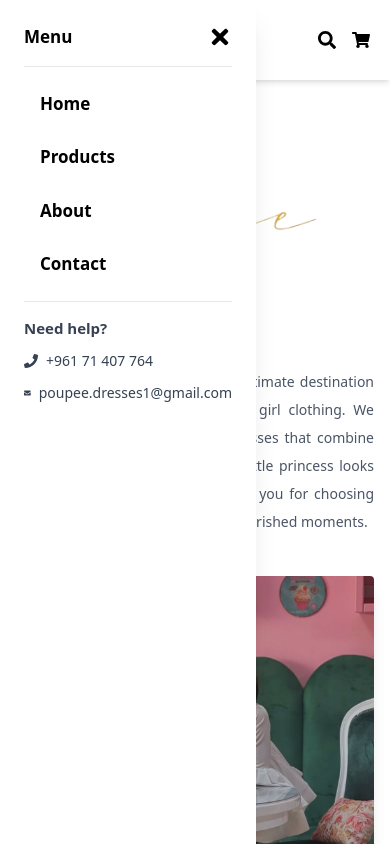
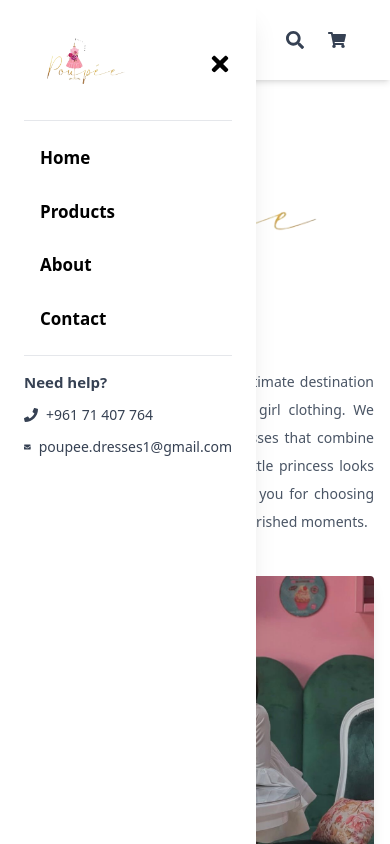
Before and after one commit to nancy-dayekh/Najem.bookss, a Next.js app: page /about in a window 390 px wide. Both pictures are taken after a click on the button 32 px from the left and 40 px from the top of the page. Shown: the top 844 px of the page. Built offline with nearby package versions, Linux system fonts and the light colour scheme.

Commit message:
correct design navbar

```diff
--- a/src/app/components/navbar.jsx
+++ b/src/app/components/navbar.jsx
@@ -23,29 +23,62 @@ export default function Header() {
       <header className="fixed top-0 w-full bg-white z-50 shadow-md h-20">
         <div className="max-w-7xl mx-auto">
           <div className="flex justify-between items-center h-20 md:h-20 px-5">
-            {/* Mobile Menu Icon */}
-            <div className="md:hidden flex items-center">
+            {/* MOBILE: Menu + Logo + Icons */}
+        <div className="flex md:hidden items-center justify-between w-full px-4">
+  {/* Left: Menu Button */}
   <button
     onClick={() => setMobileOpen(!mobileOpen)}
-                className="text-black text-2xl"
+    className="text-black text-2xl p-2 rounded-md hover:bg-gray-100 transition"
   >
     <FaBars />
   </button>
-            </div>
 
-            {/* Logo */}
-            <div className="ml-3">
+  {/* Center: Logo */}
+  <div className="flex-1 flex justify-center">
     <Image
       src="/images/logoo.png"
       alt="Logo"
-                width={130}
-                height={80}
+      width={110}
+      height={50}
+      priority
       className="object-contain"
     />
   </div>
 
-            {/* Desktop Navigation */}
-            <nav className="hidden md:flex items-center gap-14 uppercase font-semibold text-[15px] tracking-wide">
+  {/* Right: Search + Cart */}
+  <div className="flex items-center gap-2 text-black">
+    <Link
+      href="/search"
+      className="p-2 rounded-full hover:bg-gray-100 transition"
+    >
+      <FaSearch className="text-lg text-gray-700 hover:text-pink-500 transition-colors" />
+    </Link>
+    <Link
+      href="/addtocarts"
+      className="p-2 rounded-full hover:bg-gray-100 transition"
+    >
+      <FaShoppingCart className="text-lg text-gray-700 hover:text-pink-500 transition-colors" />
+    </Link>
+  </div>
+</div>
+
+
+            {/* DESKTOP: Logo - Nav - Icons */}
+            <div className="hidden md:flex justify-between items-center w-full">
+              {/* Left: Logo */}
+              <Link href="/home" className="flex items-center">
+                <Image
+                  src="/images/logoo.png"
+                  alt="Logo"
+                  width={140}
+                  height={70}
+                  priority
+                  className="object-contain"
+                />
+              </Link>
+
+              {/* Center: Navigation */}
+              <nav className="flex items-center gap-14 uppercase font-semibold text-[15px] tracking-wide">
                 {navItems.map((item) => {
                   const route = `/${item.toLowerCase()}`;
                   const isActive = pathname === route;
@@ -55,7 +88,8 @@ export default function Header() {
                         {item}
                       </span>
                       <span
-                      className={`absolute left-0 bottom-[-4px] w-full h-[2px] transition-all ${isActive ? "bg-pink-400" : "group-hover:bg-pink-400"
+                        className={`absolute left-0 bottom-[-4px] w-full h-[2px] transition-all ${
+                          isActive ? "bg-pink-400" : "group-hover:bg-pink-400"
                         }`}
                       ></span>
                     </Link>
@@ -63,7 +97,7 @@ export default function Header() {
                 })}
               </nav>
 
-            {/* Icons */}
+              {/* Right: Search + Cart */}
               <div className="flex items-center gap-4 text-black">
                 <Link href="/search">
                   <FaSearch className="text-lg" />
@@ -74,15 +108,20 @@ export default function Header() {
               </div>
             </div>
           </div>
+        </div>
 
-        {/* Mobile Drawer */}
         {/* Mobile Drawer */}
         {mobileOpen && (
           <div className="md:hidden fixed top-0 left-0 h-screen w-64 bg-white z-50 shadow-xl p-6 flex flex-col transition-transform duration-300 ease-in-out">
-
-            {/* Top: Logo + Close Button on same line */}
+            {/* Drawer Top: Logo + Close */}
             <div className="flex items-center justify-between mb-4">
-              <h1 className="text-[17px] font-bold text-black">Menu</h1>
+              <Image
+                src="/images/logoo.png"
+                alt="Logo"
+                width={120}
+                height={60}
+                className="object-contain"
+              />
               <button
                 onClick={() => setMobileOpen(false)}
                 className="text-2xl text-black hover:text-pink-500 transition-colors"
@@ -91,10 +130,9 @@ export default function Header() {
               </button>
             </div>
 
-            {/* Horizontal line under top */}
             <hr className="border-gray-200 mb-4" />
 
-            {/* Navigation Links */}
+            {/* Drawer Navigation */}
             <ul className="flex flex-col gap-3">
               {navItems.map((item) => (
                 <li key={item}>
@@ -109,10 +147,9 @@ export default function Header() {
               ))}
             </ul>
 
-            {/* Horizontal line above contact */}
             <hr className="border-gray-200 my-4" />
 
-            {/* Contact / Help Section directly under nav links */}
+            {/* Contact Section */}
             <div className="text-gray-700 text-sm space-y-3">
               <p className="font-semibold text-[15px]">Need help?</p>
               <div className="flex items-center gap-2 hover:text-pink-500 transition-colors cursor-pointer">
@@ -126,10 +163,9 @@ export default function Header() {
             </div>
           </div>
         )}
-
       </header>
 
-      {/* Spacer below header */}
+      {/* Spacer */}
       <div className="mt-24" />
     </>
   );
```
Lines whose indentation alone changed are shown as unchanged.
